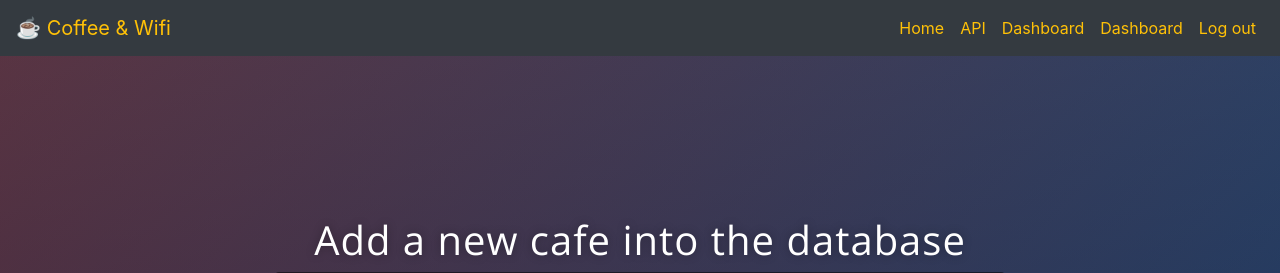
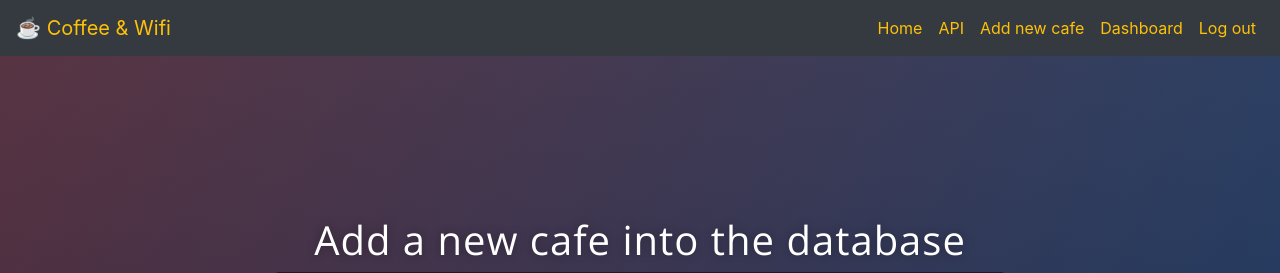
Before and after one commit to KrzysztofGoc/Coffee-wifi, a Flask app: page /add in a window 1280 px wide. Shown: the top 273 px of the page. Run offline with Flask 2, Linux system fonts and the light colour scheme; the visitor is signed in with stand-in values (Sample User, id 1); some libraries are stand-ins or nearby versions.

Commit message:
Add cafe route fixup2

```diff
--- a/templates/base.html
+++ b/templates/base.html
@@ -29,7 +29,7 @@
           </li>
       {% if current_user.is_authenticated %}
           <li class="nav-item">
-            <a class="nav-link" href="{{ url_for("add") }}">Dashboard</a>
+            <a class="nav-link" href="{{ url_for("add") }}">Add new cafe</a>
           </li>
           <li class="nav-item">
             <a class="nav-link" href="{{ url_for("dashboard") }}">Dashboard</a>
```
